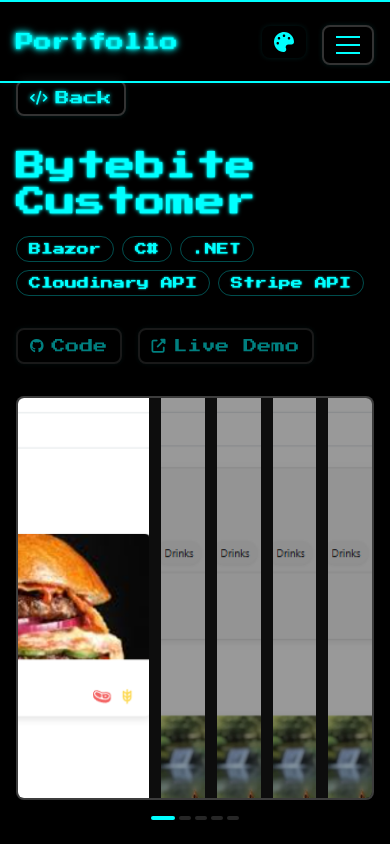
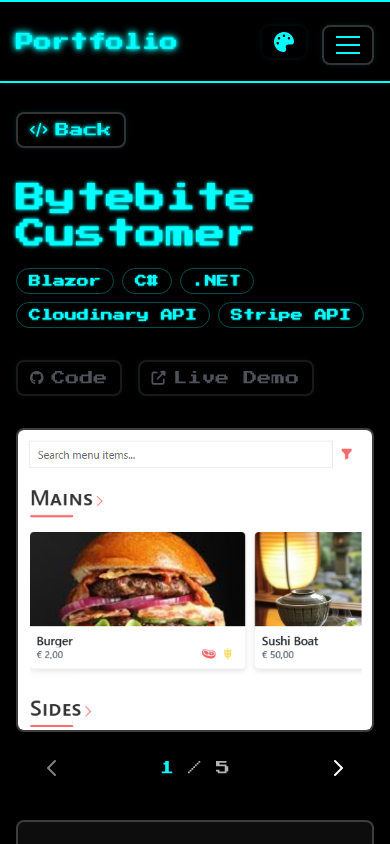
Before and after one commit to peaceoutommy/Portfolio, a React (Vite) app: page /project/1 in a window 390 px wide. Shown: the top 844 px of the page. Built offline with nearby package versions, Linux system fonts and the light colour scheme.

Commit message:
Refactor ProjectDetail and Hero components to improve structure and styling. Update Carousel import path in ProjectDetail, adjust margin classes, and enhance button styles for better visual consistency. Remove unused Carousel component to streamline the codebase.

```diff
--- a/src/components/Pages/ProjectDetail.jsx
+++ b/src/components/Pages/ProjectDetail.jsx
@@ -9,7 +9,7 @@ import Card from '../ui/Card';
 import Icons from '../ui/Icons';
 import Button from '../ui/Button';
 import Loading from '../ui/Loading';
-import Carousel from '../ui/Carousel';
+import Carousel from '../Sections/ProjectDetails/Carousel';
 import ViewMore from '../ui/ViewMore';
 import MainTakeaways from '../Sections/ProjectDetails/MainTakeaways';
 
@@ -75,7 +75,7 @@ const ProjectDetail = () => {
         initial="hidden"
         animate="visible"
         transition={{ duration: 0.3 }}
-        className="mb-8"
+        className="mb-8 mt-8 sm:mt-0"
       >
         <Button
           variant="default"
@@ -135,7 +135,7 @@ const ProjectDetail = () => {
                 variant="default"
                 size="sm"
                 disabled
-                className="flex items-center gap-2"
+                className="flex items-center gap-2 text-gray-400"
               >
                 <Icons name="GitHub" />
                 <span>Code</span>
@@ -160,7 +160,7 @@ const ProjectDetail = () => {
                 variant="default"
                 size="sm"
                 disabled
-                className="flex items-center gap-2"
+                className="flex items-center gap-2 text-gray-400"
               >
                 <Icons name='ExternalLink' />
                 <span>Live Demo</span>
--- a/src/components/Sections/Home/Hero.jsx
+++ b/src/components/Sections/Home/Hero.jsx
@@ -62,12 +62,12 @@ const Hero = () => {
             variants={ITEM_VARIANTS.scaleIn}
             className="flex flex-col md:flex-row gap-6 justify-center sm:px-6"
           >
+            <Button variant="default" onClick={() => scrollToSection('projects')}>
+              View Projects
+            </Button>
+
             <Button variant="default" onClick={() => scrollToSection('contact')}>
               Contact Me
-            </Button>
-
-            <Button variant="default" onClick={() => scrollToSection('projects')}>
-              View Projects
             </Button>
           </motion.div>
         )}
--- /dev/null
+++ b/src/components/Sections/ProjectDetails/Carousel.jsx
@@ -0,0 +1,203 @@
+import { motion } from 'framer-motion';
+import { useState } from 'react';
+import Card from '../../ui/Card';
+import Button from '../../ui/Button';
+import { useMobileDetection } from '../../../hooks/useMobileDetection';
+
+const Carousel = ({ images, activeImageIndex, setActiveImageIndex }) => {
+  const [dragStart, setDragStart] = useState(0);
+  const [isDragging, setIsDragging] = useState(false);
+  const isMobile = useMobileDetection(768);
+
+  if (!images || images.length === 0) {
+    return null;
+  }
+
+  const handleDragStart = (event, info) => {
+    setDragStart(info.point.x);
+    setIsDragging(true);
+  };
+
+  const handleDragEnd = (event, info) => {
+    setIsDragging(false);
+    const dragDistance = info.point.x - dragStart;
+    const threshold = 50;
+
+    if (Math.abs(dragDistance) > threshold) {
+      if (dragDistance > 0 && activeImageIndex > 0) {
+        // Swipe right - go to previous image
+        setActiveImageIndex(activeImageIndex - 1);
+      } else if (dragDistance < 0 && activeImageIndex < images.length - 1) {
+        // Swipe left - go to next image
+        setActiveImageIndex(activeImageIndex + 1);
+      }
+    }
+  };
+
+  if (isMobile) {
+    return (
+      <motion.div
+        className="w-full mb-8"
+        initial={{ opacity: 0, y: 20 }}
+        animate={{ opacity: 1, y: 0 }}
+        transition={{ duration: 0.4, delay: 0.1 }}
+      >
+        <Card
+          intensity="none"
+          className="p-0 overflow-hidden"
+          whileHover={{}} // Disable Card's default hover effect by passing empty object
+        >
+          <motion.div
+            className="w-full relative"
+            style={{
+              overflow: "hidden",
+              height: "300px"
+            }}
+            drag="x"
+            dragConstraints={{ left: 0, right: 0 }}
+            dragElastic={0.1}
+            onDragStart={handleDragStart}
+            onDragEnd={handleDragEnd}
+            whileDrag={{ cursor: "grabbing" }}
+          >
+            <motion.div
+              className="flex h-full"
+              animate={{
+                x: -activeImageIndex * 100 + "%"
+              }}
+              transition={{
+                type: "spring",
+                stiffness: 300,
+                damping: 30
+              }}
+            >
+              {images.map((img, index) => (
+                <div
+                  key={index}
+                  className="w-full h-full flex-shrink-0 relative"
+                  style={{
+                    backgroundImage: `url(/${img})`,
+                    backgroundSize: "cover",
+                    backgroundPosition: "center",
+                    backgroundRepeat: "no-repeat",
+                  }}
+                />
+              ))}
+            </motion.div>
+          </motion.div>
+        </Card>
+
+        {/* Mobile navigation arrows */}
+        {images.length > 1 && (
+          <div className="flex justify-between items-center mt-4 px-4">
+            <button
+              className={`p-2 rounded-full transition-all duration-300 ${activeImageIndex === 0
+                ? "opacity-50 cursor-not-allowed"
+                : "opacity-100 hover:bg-white/10"
+                }`}
+              onClick={() => activeImageIndex > 0 && setActiveImageIndex(activeImageIndex - 1)}
+              disabled={activeImageIndex === 0}
+              aria-label="Previous image"
+            >
+              <svg className="w-6 h-6 text-white" fill="none" stroke="currentColor" viewBox="0 0 24 24">
+                <path strokeLinecap="round" strokeLinejoin="round" strokeWidth={2} d="M15 19l-7-7 7-7" />
+              </svg>
+            </button>
+
+            <span className="text-sm" style={{ color: 'var(--highlight-color)' }}>
+              {activeImageIndex + 1} <span className="text-sm text-white/70">/ {images.length}</span>
+            </span>
+
+            <button
+              className={`p-2 rounded-full transition-all duration-300 ${activeImageIndex === images.length - 1
+                ? "opacity-50 cursor-not-allowed"
+                : "opacity-100 hover:bg-white/10"
+                }`}
+              onClick={() => activeImageIndex < images.length - 1 && setActiveImageIndex(activeImageIndex + 1)}
+              disabled={activeImageIndex === images.length - 1}
+              aria-label="Next image"
+            >
+              <svg className="w-6 h-6 text-white" fill="none" stroke="currentColor" viewBox="0 0 24 24">
+                <path strokeLinecap="round" strokeLinejoin="round" strokeWidth={2} d="M9 5l7 7-7 7" />
+              </svg>
+            </button>
+          </div>
+        )}
+      </motion.div>
+    );
+  }
+
+  // Desktop layout - original expanding carousel
+  return (
+    <motion.div
+      className="w-full mb-8"
+      initial={{ opacity: 0, y: 20 }}
+      animate={{ opacity: 1, y: 0 }}
+      transition={{ duration: 0.4, delay: 0.1 }}
+    >
+      <Card
+        intensity="none"
+        className="p-0 overflow-hidden"
+        whileHover={{}} // Disable Card's default hover effect by passing empty object
+      >
+        <div
+          className="w-full relative flex"
+          style={{
+            overflow: "hidden",
+            height: "400px"
+          }}
+        >
+          {images.map((img, index) => (
+            <motion.div
+              key={index}
+              className="relative h-full overflow-hidden transition-all duration-500 ease-in-out"
+              initial={{ flex: index === 0 ? 3 : 1 }}
+              animate={{
+                flex: activeImageIndex === index ? 3 : 1,
+              }}
+              whileHover={{
+                flex: 3,
+                transition: { duration: 0.1 }
+              }}
+              onHoverStart={() => setActiveImageIndex(index)}
+              onClick={() => setActiveImageIndex(index)}
+              style={{
+                marginRight: index < images.length - 1 ? "12px" : "0",
+                cursor: "pointer",
+              }}
+            >
+              <div
+                className="absolute inset-0 transition-all duration-500 ease-in-out"
+                style={{
+                  backgroundImage: `url(/${img})`,
+                  backgroundSize: "cover",
+                  backgroundPosition: "center",
+                  backgroundRepeat: "no-repeat",
+                  width: "100%",
+                  height: "100%",
+                  filter: activeImageIndex === index ? "brightness(1)" : "brightness(0.6)",
+                }}
+              />
+            </motion.div>
+          ))}
+        </div>
+      </Card>
+
+      <div className="flex justify-center mt-4 gap-1">
+        {images.map((_, index) => (
+          <button
+            key={index}
+            className={`h-1 rounded-full transition-all duration-500 ${activeImageIndex === index
+              ? "w-6 bg-[var(--highlight-color)]"
+              : "w-3 bg-white/15 hover:bg-white/25"
+              }`}
+            onClick={() => setActiveImageIndex(index)}
+            aria-label={`Go to slide ${index + 1}`}
+          />
+        ))}
+      </div>
+    </motion.div>
+  );
+};
+
+export default Carousel;
--- a/src/components/Ui/Carousel.jsx
+++ /dev/null
@@ -1,83 +0,0 @@
-import { motion } from 'framer-motion';
-import Card from '../ui/Card';
-import Button from './Button';
-
-const Carousel = ({ images, activeImageIndex, setActiveImageIndex }) => {
-  if (!images || images.length === 0) {
-    return null;
-  }
-
-  return (
-    <motion.div
-      className="w-full mb-8"
-      initial={{ opacity: 0, y: 20 }}
-      animate={{ opacity: 1, y: 0 }}
-      transition={{ duration: 0.4, delay: 0.1 }}
-    >
-      <Card
-        intensity="none"
-        className="p-0 overflow-hidden"
-        whileHover={{}} // Disable Card's default hover effect by passing empty object
-      >
-        <div
-          className="w-full relative flex"
-          style={{
-            overflow: "hidden",
-            height: "400px"
-          }}
-        >
-          {images.map((img, index) => (
-            <motion.div
-              key={index}
-              className="relative h-full overflow-hidden transition-all duration-500 ease-in-out"
-              initial={{ flex: index === 0 ? 3 : 1 }}
-              animate={{
-                flex: activeImageIndex === index ? 3 : 1,
-              }}
-              whileHover={{
-                flex: 3,
-                transition: { duration: 0.1 }
-              }}
-              onHoverStart={() => setActiveImageIndex(index)}
-              onClick={() => setActiveImageIndex(index)}
-              style={{
-                marginRight: index < images.length - 1 ? "12px" : "0",
-                cursor: "pointer",
-              }}
-            >
-              <div
-                className="absolute inset-0 transition-all duration-500 ease-in-out"
-                style={{
-                  backgroundImage: `url(/${img})`,
-                  backgroundSize: "cover",
-                  backgroundPosition: "center",
-                  backgroundRepeat: "no-repeat",
-                  width: "100%",
-                  height: "100%",
-                  filter: activeImageIndex === index ? "brightness(1)" : "brightness(0.6)",
-                }}
-              />
-            </motion.div>
-          ))}
-        </div>
-      </Card>
-
-      <div className="flex justify-center mt-4 gap-1">
-        {images.map((_, index) => (
-          <button
-            key={index}
-            className={`h-1 rounded-full transition-all duration-500 ${
-              activeImageIndex === index
-                ? "w-6 bg-[var(--highlight-color)]"
-                : "w-3 bg-white/15 hover:bg-white/25"
-            }`}
-            onClick={() => setActiveImageIndex(index)}
-            aria-label={`Go to slide ${index + 1}`}
-          />
-        ))}
-      </div>
-    </motion.div>
-  );
-};
-
-export default Carousel;
```
